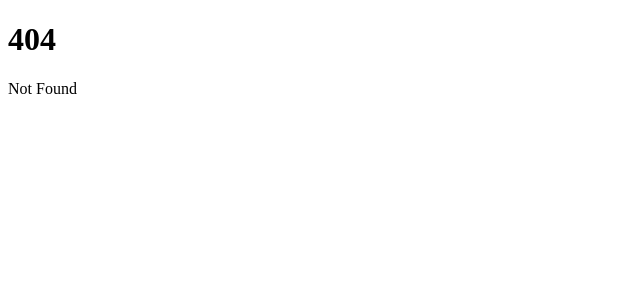
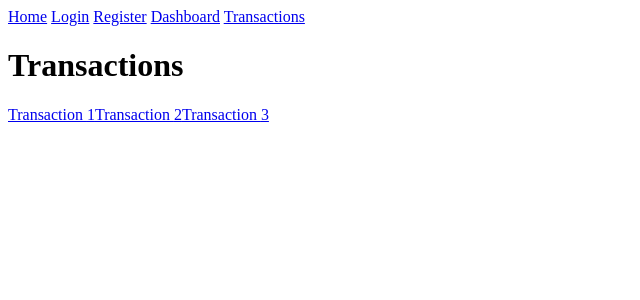
Before and after one commit to blkflower/pitaka-frontend, a SvelteKit app: page /transactions in a window 1280 px wide. Before the commit this address had no page. Shown: the top 300 px of the page, without its empty margins (0-640 px from the left). Built offline with nearby package versions, Linux system fonts and the light colour scheme.

Commit message:
Added initial pages

```diff
--- /dev/null
+++ b/src/routes/+layout.svelte
@@ -0,0 +1,9 @@
+<nav>
+  <a href="/">Home</a>
+  <a href="/login">Login</a>
+  <a href="/register">Register</a>
+  <a href="/dashboard">Dashboard</a>
+  <a href="/transactions">Transactions</a>
+</nav>
+
+<slot></slot>
--- /dev/null
+++ b/src/routes/balance/add/+page.svelte
@@ -0,0 +1 @@
+<h1>Add Balance</h1>
--- /dev/null
+++ b/src/routes/dashboard/+page.svelte
@@ -0,0 +1 @@
+<h1>Dashboard</h1>
--- /dev/null
+++ b/src/routes/login/+page.svelte
@@ -0,0 +1 @@
+<h1>Login</h1>
--- /dev/null
+++ b/src/routes/register/+page.svelte
@@ -0,0 +1 @@
+<h1>Register</h1>
--- /dev/null
+++ b/src/routes/transactions/+page.svelte
@@ -0,0 +1,8 @@
+<script>
+  export let data;
+</script>
+
+<h1>Transactions</h1>
+{#each data.transactions as transaction}
+  <a href="/transactions/{transaction}">Transaction {transaction}</a>
+{/each}
--- /dev/null
+++ b/src/routes/transactions/+page.ts
@@ -0,0 +1,5 @@
+export function load() {
+  return {
+    transactions: ['1', '2', '3']
+  }
+}
--- /dev/null
+++ b/src/routes/transactions/[id]/edit/+page.svelte
@@ -0,0 +1,6 @@
+<script>
+  export let data;
+</script>
+
+<h1>Edit Transaction</h1>
+<p>{data.content}</p>
```
Also changed, not shown: src/routes/transactions/[id]/+page.svelte (added, +7 -0 lines), src/routes/transactions/[id]/+page.ts (added, +12 -0 lines), src/routes/transactions/[id]/edit/+page.ts (added, +11 -0 lines).
